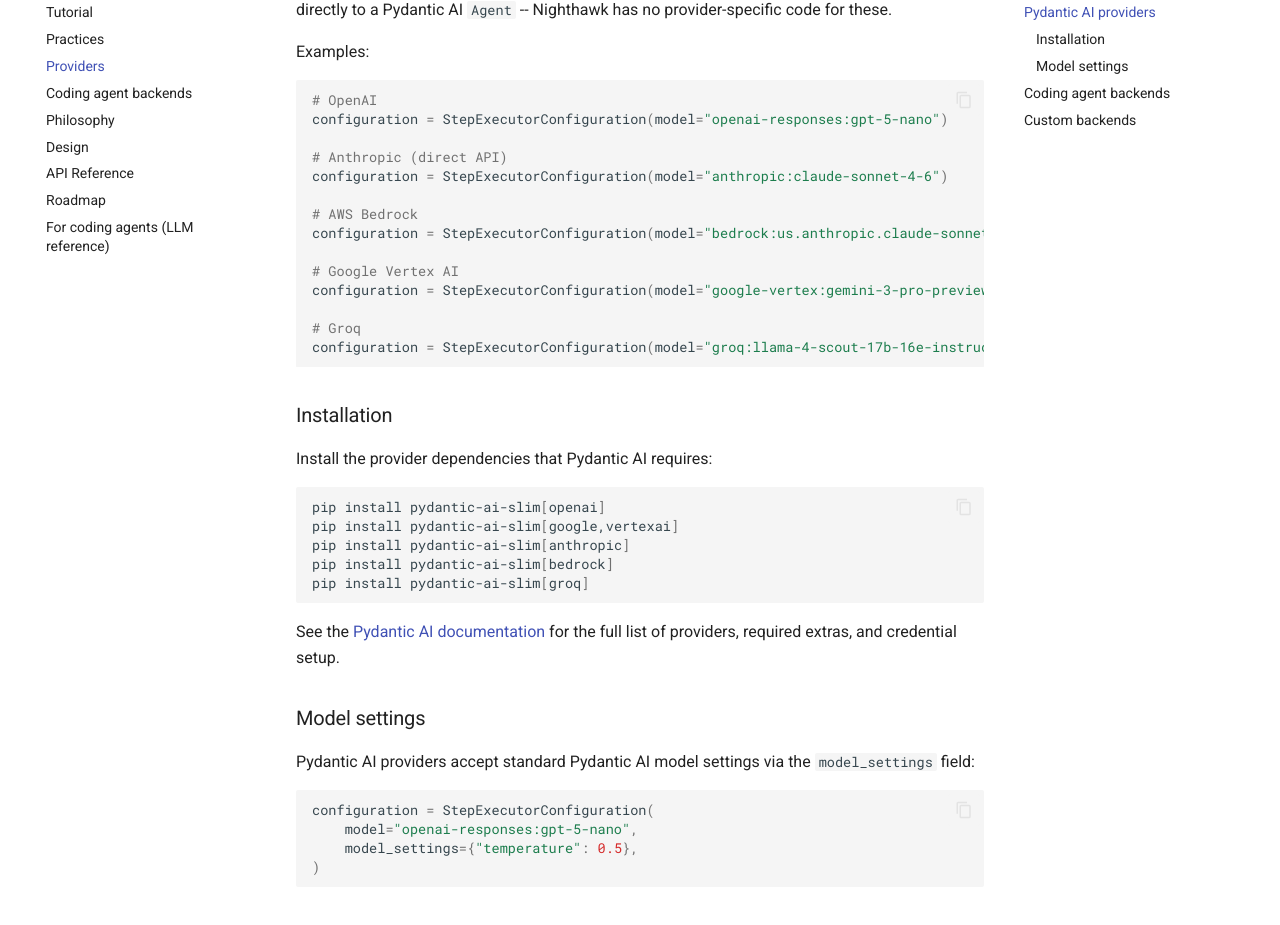
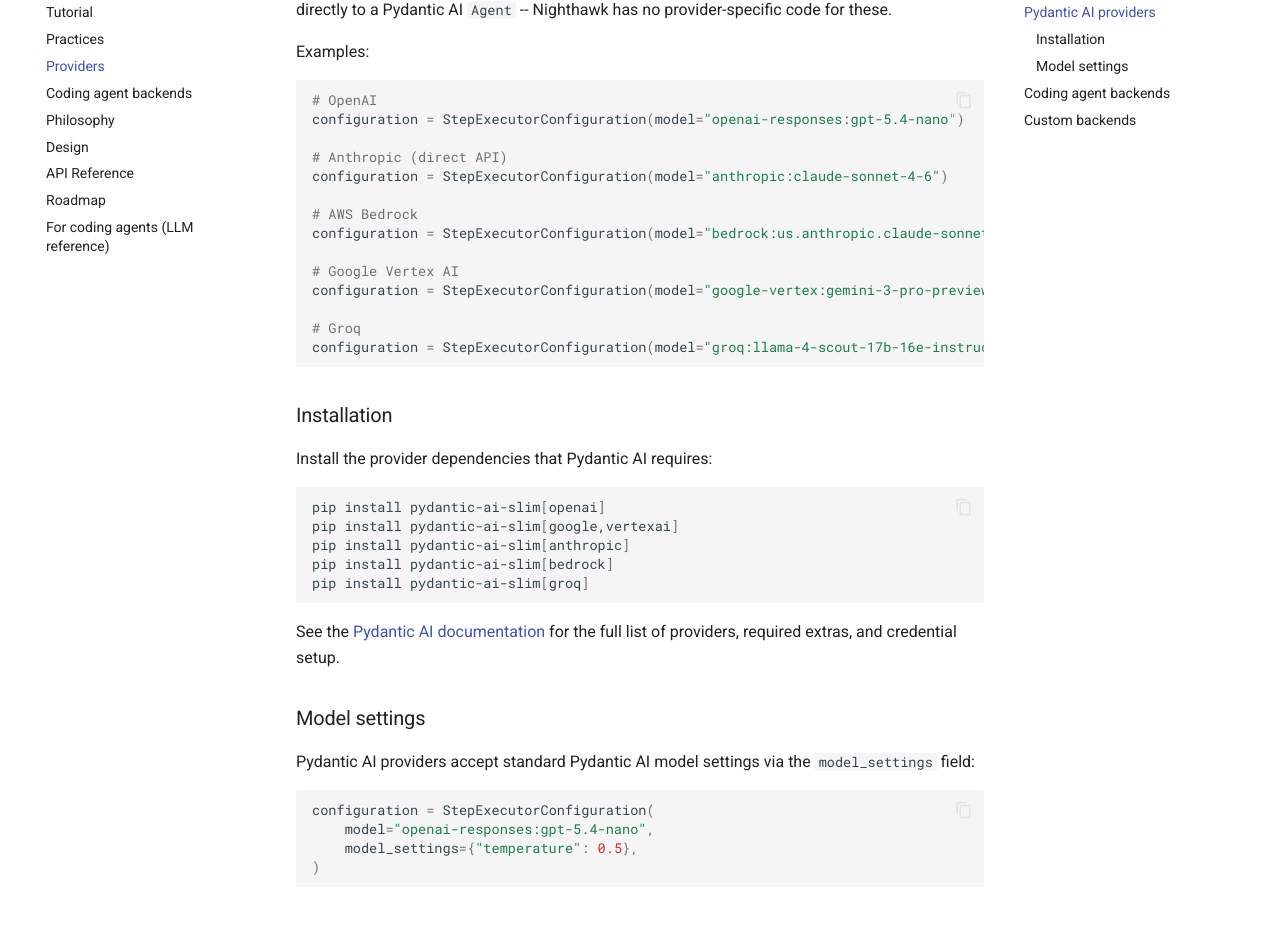
Before and after one commit to kurusugawa-computer/nighthawk-python, an MkDocs documentation site: the page built from docs/providers.md, in a window 1280 px wide and 1400 px high, scrolled down 1183 px. Shown: the part 150-1075 px from the top of the window. Built offline with MkDocs 1.6.1 and Material for MkDocs 9.7.7, drawn with Linux system fonts in a browser that asks for light colours; comment, search, counter and statistics services are not loaded; some of the changed text lies outside the part shown.

Commit message:
Update OpenAI model versions

````diff
--- a/docs/providers.md
+++ b/docs/providers.md
@@ -5,10 +5,10 @@
 ```py
 from nighthawk.configuration import StepExecutorConfiguration
 
-configuration = StepExecutorConfiguration(model="openai-responses:gpt-5-nano")
+configuration = StepExecutorConfiguration(model="openai-responses:gpt-5.4-nano")
 ```
 
-The default model is `openai-responses:gpt-5-nano`. Recommended model for quality: `openai-responses:gpt-5.4`.
+The default model is `openai-responses:gpt-5.4-nano`. Recommended model for quality: `openai-responses:gpt-5.4`.
 
 ## Choosing a provider
 
@@ -38,7 +38,7 @@
 
 ```py
 # OpenAI
-configuration = StepExecutorConfiguration(model="openai-responses:gpt-5-nano")
+configuration = StepExecutorConfiguration(model="openai-responses:gpt-5.4-nano")
 
 # Anthropic (direct API)
 configuration = StepExecutorConfiguration(model="anthropic:claude-sonnet-4-6")
@@ -73,7 +73,7 @@
 
 ```py
 configuration = StepExecutorConfiguration(
-    model="openai-responses:gpt-5-nano",
+    model="openai-responses:gpt-5.4-nano",
     model_settings={"temperature": 0.5},
 )
 ```
@@ -92,7 +92,7 @@
 import nighthawk as nh
 from pydantic_ai import Agent
 
-agent = Agent(model="openai-responses:gpt-5-nano", ...)
+agent = Agent(model="openai-responses:gpt-5.4-nano", ...)
 executor = nh.AgentStepExecutor.from_agent(agent=agent)
 ```
 
````
Also changed, not shown: CONTRIBUTING.md (+1 -1 lines), README.md (+1 -1 lines), docs/design.md (+2 -2 lines), docs/for-coding-agents.md (+1 -1 lines), docs/practices.md (+2 -2 lines), docs/quickstart.md (+3 -3 lines), docs/tutorial.md (+3 -3 lines), 7 other files.
